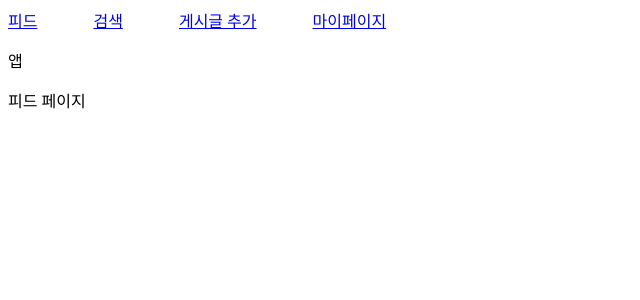
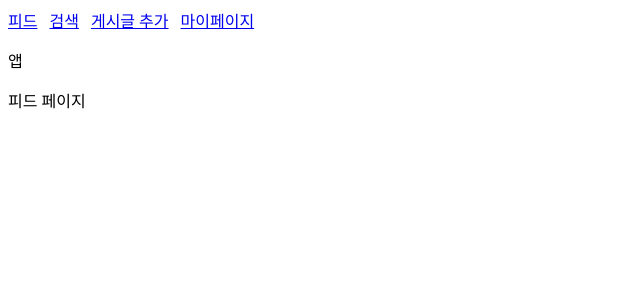
Before and after one commit to mung96/pistachio-Front, a Vue app: page / in a window 1280 px wide. Shown: the top 300 px of the page, without its empty margins (0-640 px from the left). Built offline with nearby package versions, Linux system fonts and the light colour scheme.

Commit message:
Feat: Flex 컴포넌트 구현

```diff
--- a/src/components/common/Navbar.vue
+++ b/src/components/common/Navbar.vue
@@ -1,20 +1,20 @@
 <template>
   <nav>
-    <RouterLink :to=PATH.FEED><div class="navbar-item">피드</div></RouterLink>
-    <RouterLink :to=PATH.SEARCH><div class="navbar-item">검색</div></RouterLink>
-    <RouterLink :to=PATH.CREATE_POST><div class="navbar-item">게시글 추가</div></RouterLink>
-    <RouterLink :to=PATH.MY_PAGE><div class="navbar-item">마이페이지</div></RouterLink>
+     <Flex gap="12px">
+        <RouterLink :to=PATH.FEED><div class="navbar-item">피드</div></RouterLink>
+        <RouterLink :to=PATH.SEARCH><div class="navbar-item">검색</div></RouterLink>
+        <RouterLink :to=PATH.CREATE_POST><div class="navbar-item">게시글 추가</div></RouterLink>
+        <RouterLink :to=PATH.MY_PAGE><div class="navbar-item">마이페이지</div></RouterLink>
+      </Flex>
   </nav>
 </template>
 
 <script setup>
     import { RouterLink } from "vue-router";
     import {PATH} from "@/constants/router"
+    import Flex from "@/design/Flex.vue";
 </script>
 
 <style scoped>
-nav{
-    display: flex;
-    gap:56px;
-}
+
 </style>
--- /dev/null
+++ b/src/design/Flex.vue
@@ -0,0 +1,53 @@
+<template>
+    <div :style="flexStyle">
+        <slot> </slot>
+    </div>
+</template>
+
+<script setup>
+import { watchEffect } from 'vue';
+
+const props = defineProps({
+    direction:String,
+    gap:String,
+    justify:String,
+    align:String,
+    paddingTop:String,
+    paddingBottom:String,
+    paddingLeft:String,
+    paddingRight:String,
+    width:String,
+    height:String,
+    postition:String,
+
+})
+
+let flexStyle = {
+        display:"flex",
+        "justify-content":"center",
+        "align-items":"center",
+};
+
+watchEffect(() => {
+    flexStyle = {
+        ...flexStyle, // 기존 스타일 유지
+        display:"flex",
+        "flex-direction": props.direction,
+        "gap":props.gap,
+        "justify-content":props.justify,
+        "align-items":props.align,
+        "padding-top":props.paddingTop,
+        "padding-bottom":props.paddingBottom,
+        "padding-left":props.paddingLeft,
+        "padding-right":props.paddingRight,
+        "width":props.width,
+        "height":props.height,
+        "postition":props.postition,
+    };
+});
+
+</script>
+
+<style scoped>
+
+</style>
```
